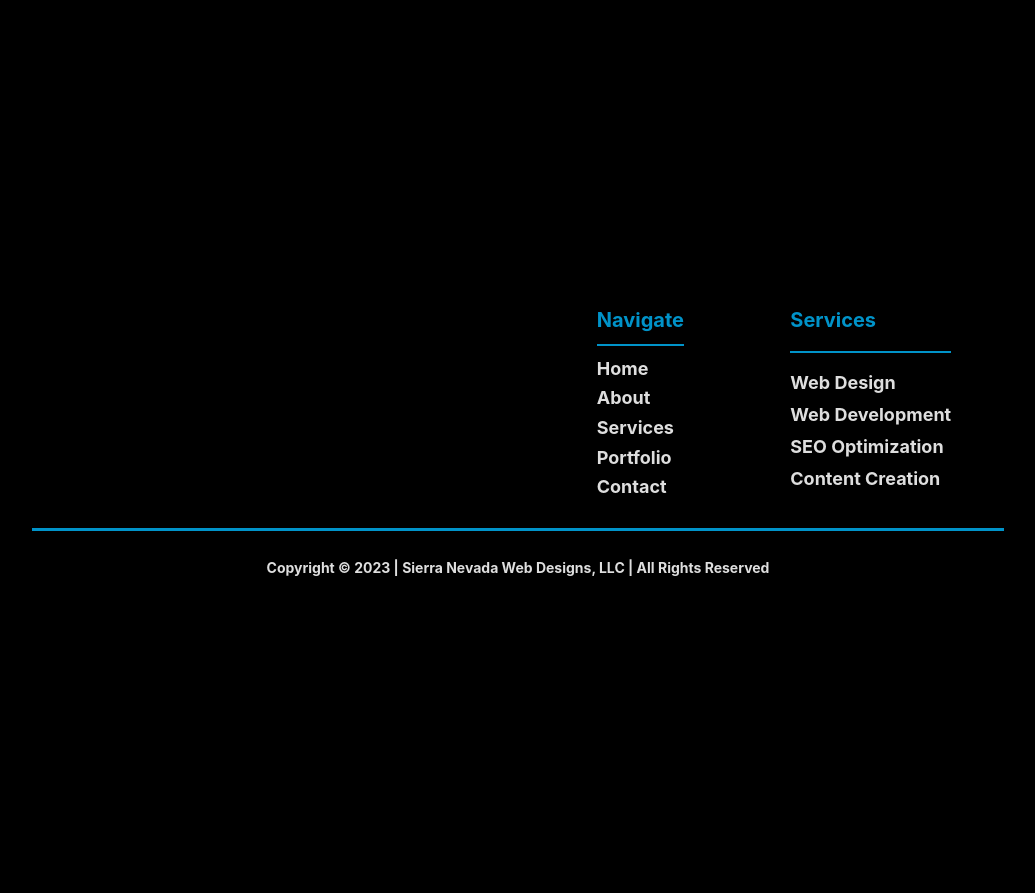
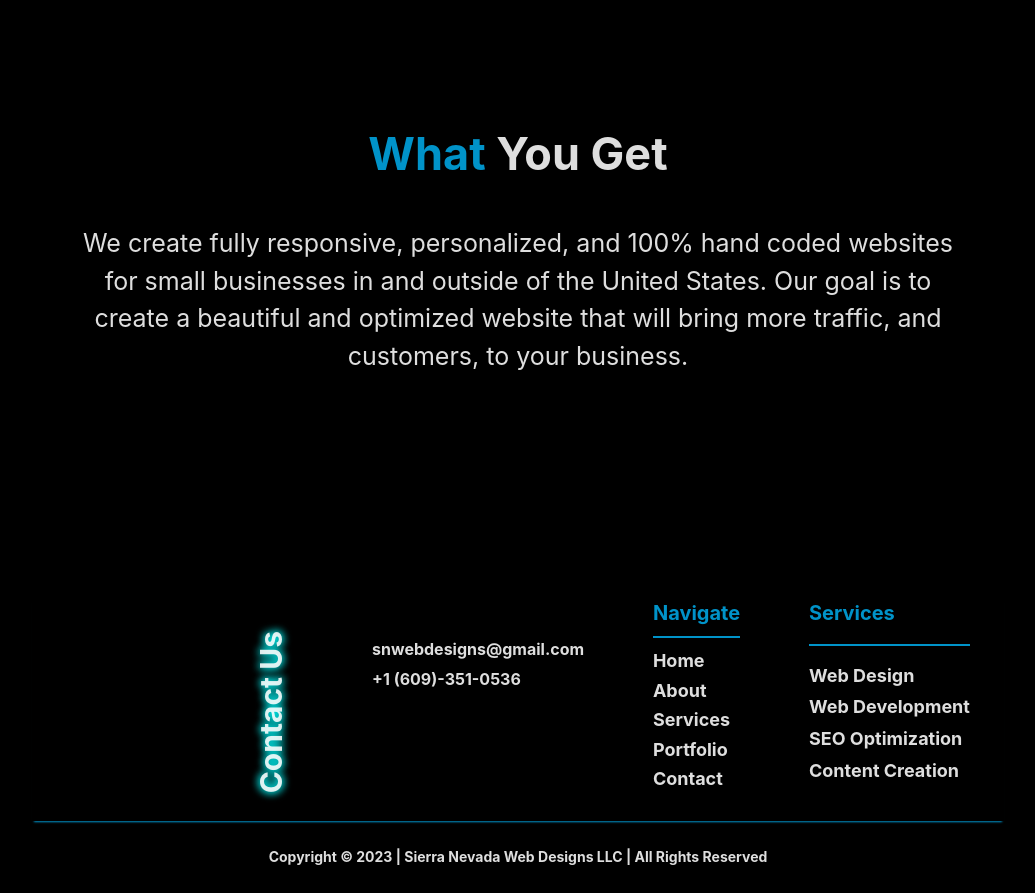
Before and after one commit to JohnFuhrm12/sierranevadawebdesigns, a React (Vite) app: page / in a window 1280 px wide. Shown: the part 1080-1973 px from the top of the page, without its empty margins (122-1157 px from the left). Before the commit the page ends 1684 px from the top, so only its background shows below. Built offline with nearby package versions, Linux system fonts and the light colour scheme.

Commit message:
Footer effects

```diff
--- a/src/components/Footer.tsx
+++ b/src/components/Footer.tsx
@@ -4,6 +4,11 @@ function Footer() {
     return (
         <>
         <div className='fade' id="footerWrapper">
+            <h2 id='footerContact'>Contact Us</h2>
+            <div className='footerLinksWrapperContact'>
+                <h2 className='footerLinkSmall'>snwebdesigns@gmail.com</h2>
+                <h2 className='footerLinkSmall'>+1 (609)-351-0536</h2>
+            </div>
             <div className="footerLinksWrapper">
                 <h2 className="footerLinkTitle">Navigate</h2>
                 <h2 className="footerLink">Home</h2>
@@ -20,7 +25,7 @@ function Footer() {
                 <h2 className="footerLink">Content Creation</h2>
             </div>
         </div>
-        <h2 id='copyright'>Copyright © 2023 | Sierra Nevada Web Designs, LLC | All Rights Reserved</h2>
+        <h2 id='copyright'>Copyright © 2023 | Sierra Nevada Web Designs LLC | All Rights Reserved</h2>
         </>
     )
 }
--- a/src/components/Home.tsx
+++ b/src/components/Home.tsx
@@ -18,6 +18,10 @@ function Home() {
             <h2 className='subTitle'><span className='subTitleBlue'>Our</span> Mission</h2>
             <p className='infoPara'>We create fully responsive, personalized, and 100% hand coded websites for small businesses in and outside of the United States. Our goal is to create a beautiful and optimized website that will bring more traffic, and customers, to your business.</p>
         </div>
+        <div className='fade' id='offerContent'>
+            <h2 className='subTitle'><span className='subTitleBlue'>What</span> You Get</h2>
+            <p className='infoPara'>We create fully responsive, personalized, and 100% hand coded websites for small businesses in and outside of the United States. Our goal is to create a beautiful and optimized website that will bring more traffic, and customers, to your business.</p>
+        </div>
         </>
     );
 }
--- a/src/styles/footer.css
+++ b/src/styles/footer.css
@@ -1,13 +1,23 @@
 #footerWrapper {
     display: flex;
     flex-direction: row;
-    border-bottom: solid 3px rgba(0, 187, 255, 0.788);
     margin-bottom: 2%;
     margin-inline: 12%;
     padding-bottom: 2%;
     justify-content: space-around;
-    padding-left: 40%;
+    padding-left: 15%;
+    box-shadow: 0px 4px 2px -2px rgba(0, 187, 255, 0.788);
+    animation: borderFlicker 1.5s ease-out infinite alternate;
 }
+
+@keyframes borderFlicker {
+    0% {
+        box-shadow: 0px 3px 2px -2px rgba(0, 187, 255, 0.788);
+    }
+    100%{
+        box-shadow: 0px 5px 2px -2px rgba(0, 187, 255, 0.788);
+    }
+  }
 
 .footerLinksWrapper {
     display: flex;
@@ -37,7 +47,47 @@
     text-shadow: 0 0 5px aqua, 0 0 10px aqua;
 }
 
+.footerLinkSmall {
+    cursor: pointer;
+    margin: 0;
+    font-size: 16px;
+    margin-bottom: 3%;
+    transition: 0.5s;
+}
+
+.footerLinkSmall:hover {
+    transition: 0.5s;
+    text-shadow: 0 0 5px aqua, 0 0 10px aqua;
+}
+
 #copyright {
     font-size: 14px;
     margin-bottom: 2%;
 }
+
+#footerContact {
+    -webkit-transform: rotate(-90deg);
+    margin-bottom: -1%;
+    text-shadow: 0 0 5px aqua, 0 0 10px aqua;
+    font-size: 30px;
+    margin-right: -15%;
+    position: relative;
+    z-index: 0;
+    animation: flickerContact 1.5s ease-out infinite alternate;
+}
+
+.footerLinksWrapperContact {
+    margin-top: 5%;
+    position: relative;
+    z-index: 1;
+    text-align: left;
+}
+
+@keyframes flickerContact {
+    0% {
+      text-shadow: 0 0 4px aqua, 0 0 10px aqua;
+    }
+    100% {
+        text-shadow: 0 0 30px aqua, 0 0 10px aqua;
+    }
+  }
--- a/src/styles/home.css
+++ b/src/styles/home.css
@@ -121,6 +121,12 @@
     margin-inline: 10%;
   }
 
+  #offerContent {
+    position: relative;
+    top: -10%;
+    margin-inline: 7%;
+  }
+
   @media (max-width: 600px) {
     #titleWrapper {
       margin-right: 0vw;
```
